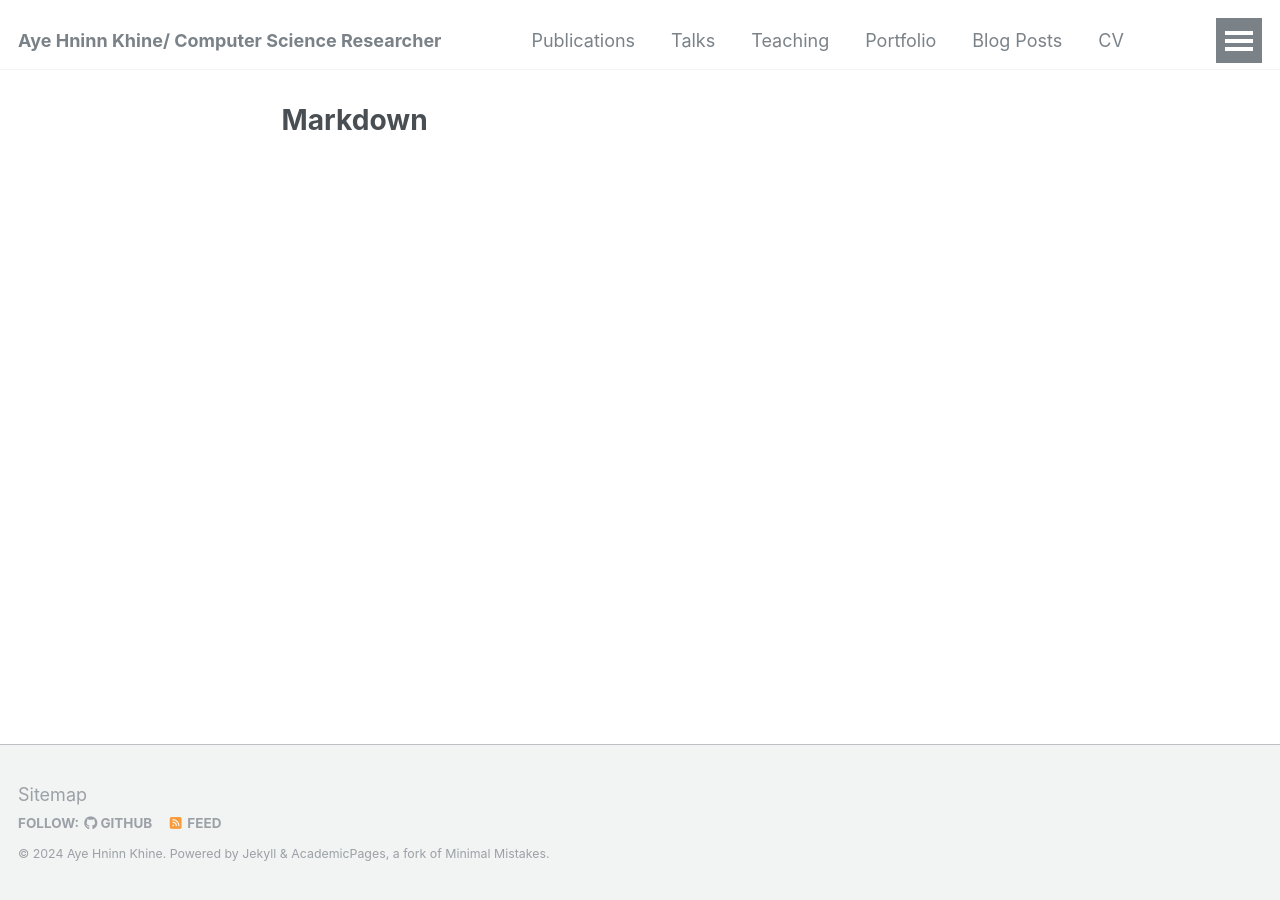
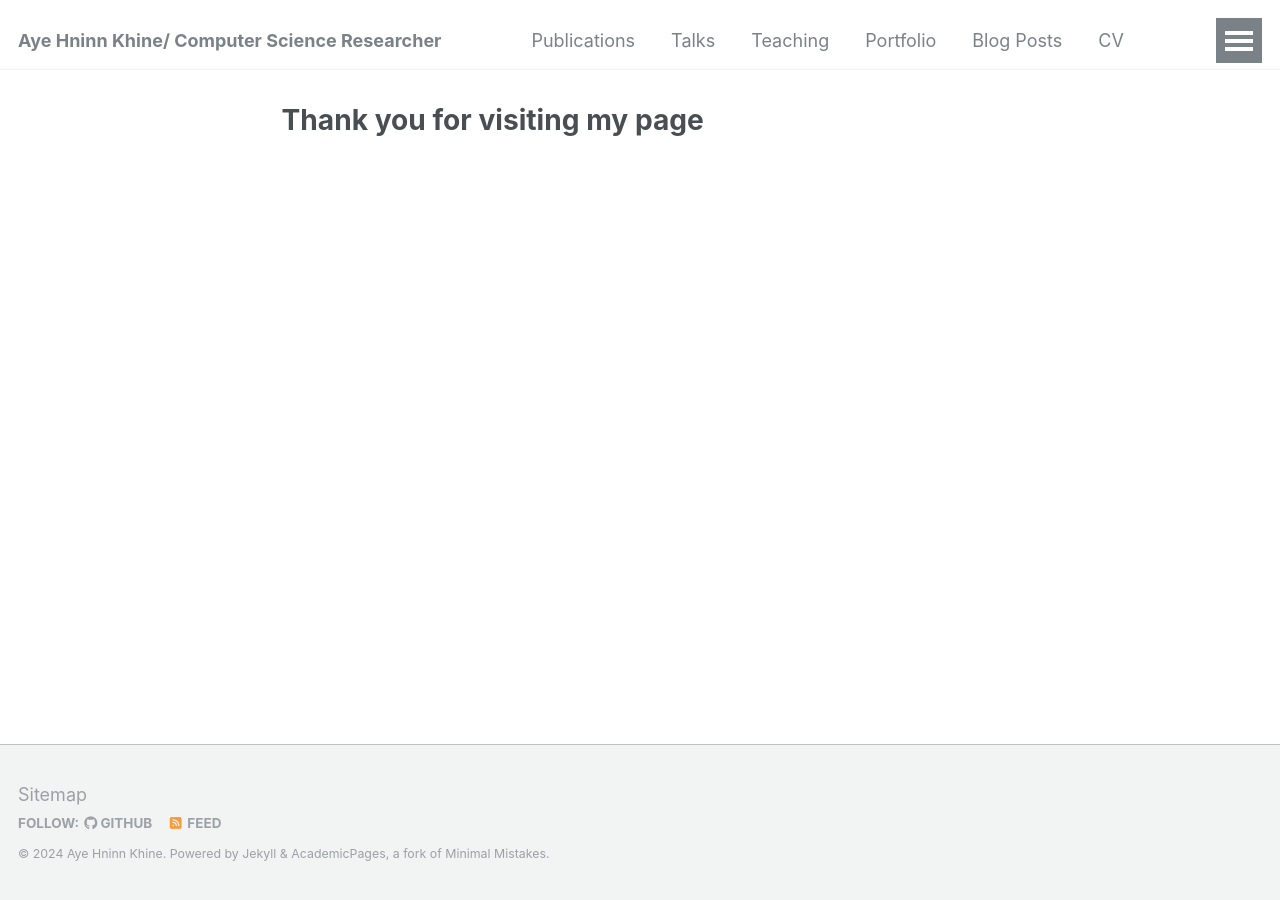
Before and after one commit to ayehninnkhine/ayehninnkhine.github.io, a Jekyll site: the page built from _pages/markdown.md, in a window 1280 px wide. Built offline with Jekyll 4.4.1, drawn with Linux system fonts in a browser that asks for light colours.

Commit message:
Update markdown.md

```diff
--- a/_pages/markdown.md
+++ b/_pages/markdown.md
@@ -1,6 +1,6 @@
 ---
 permalink: /markdown/
-title: "Markdown"
+title: "Thank you for visiting my page"
 author_profile: false
 redirect_from:
   - /md/
```
